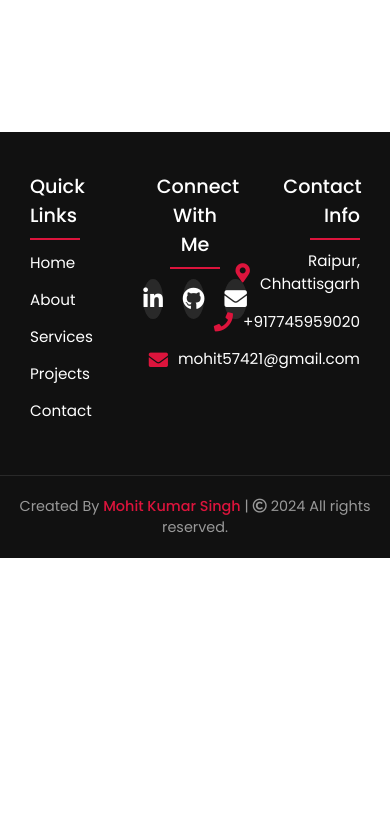
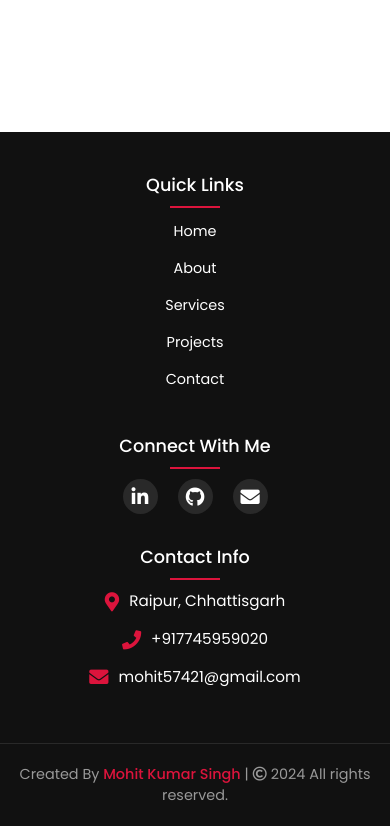
Before and after one commit to mksingh62/Portfolio, a website: page public/views/index.html in a window 390 px wide. Shown: the part 9998-10824 px from the top of the page. Before the commit the page ends 10556 px from the top, so only its background shows below. Drawn offline with nearby package versions, Linux system fonts and the light colour scheme; files that its build step writes are made by us from their sources; no server answers; files whose address does not match are found by name.

Commit message:
Update style.css

```diff
--- a/public/views/style.css
+++ b/public/views/style.css
@@ -304,3 +304,215 @@ button:hover {
     opacity: 0;
     pointer-events: none;
 } */
+
+/* Footer Styles */
+footer {
+    background: #111;
+    padding: 40px 0 0;
+    color: #fff;
+    font-family: 'Poppins', sans-serif;
+}
+
+.footer-content {
+    max-width: 1200px;
+    margin: 0 auto;
+    padding: 0 20px;
+}
+
+.footer-row {
+    display: flex; /* Make this a flex container */
+    flex-direction: row; /* Arrange items horizontally */
+    justify-content: space-between; /* Distribute space between items */
+    align-items: flex-start; /* Align items to the top */
+    width: 100%; /* Take full width of the parent */
+    gap: 30px; /* Add space between flex items */
+}
+
+.footer-section {
+    flex: 1; /* Allow sections to grow and shrink equally */
+    padding: 0 10px;
+    box-sizing: border-box;
+    min-width: 0; /* Prevent content from overflowing */
+}
+
+/* Quick Links Section */
+.footer-section.quick-links {
+    text-align: left;
+}
+
+.footer-section.quick-links ul {
+    margin-top: 20px;
+}
+
+.footer-section.quick-links ul li {
+    margin-bottom: 12px;
+}
+
+/* Connect Section */
+.footer-section.connect {
+    text-align: center;
+}
+
+.social-links {
+    display: flex;
+    gap: 20px;
+    margin-top: 20px;
+    justify-content: center;
+}
+
+.social-links a {
+    color: #fff;
+    font-size: 1.4rem;
+    transition: all 0.3s ease;
+    display: flex;
+    align-items: center;
+    justify-content: center;
+    width: 40px;
+    height: 40px;
+    border-radius: 50%;
+    background: rgba(255, 255, 255, 0.1);
+}
+
+.social-links a:hover {
+    color: #fff;
+    background: #dc143c;
+    transform: translateY(-2px);
+}
+
+/* Contact Info Section */
+.footer-section.contact-info {
+    text-align: right;
+}
+
+.footer-section.contact-info p {
+    margin-bottom: 15px;
+    display: flex;
+    align-items: center;
+    gap: 10px;
+    font-size: 0.95rem;
+    line-height: 1.5;
+    justify-content: flex-end;
+}
+
+.footer-section p i {
+    color: #dc143c;
+    font-size: 1.2rem;
+}
+
+.footer-section h3 {
+    color: #fff;
+    margin-bottom: 20px;
+    font-size: 1.2rem;
+    position: relative;
+    font-weight: 500;
+}
+
+.footer-section h3::after {
+    content: '';
+    position: absolute;
+    bottom: -10px;
+    width: 50px;
+    height: 2px;
+    background: #dc143c;
+}
+
+.footer-section.quick-links h3::after {
+    left: 0;
+    right: auto;
+}
+
+.footer-section.connect h3::after {
+    left: 50%;
+    transform: translateX(-50%);
+    right: auto;
+}
+
+.footer-section.contact-info h3::after {
+    right: 0;
+    left: auto;
+}
+
+.footer-section ul {
+    list-style: none;
+    padding: 0;
+}
+
+.footer-section ul li a {
+    color: #fff;
+    text-decoration: none;
+    transition: color 0.3s ease;
+    font-size: 0.95rem;
+}
+
+.footer-section ul li a:hover {
+    color: #dc143c;
+}
+
+.footer-bottom {
+    text-align: center;
+    padding: 20px 0;
+    margin-top: 40px;
+    border-top: 1px solid rgba(255, 255, 255, 0.1);
+}
+
+.footer-bottom p {
+    font-size: 0.9rem;
+    color: #999;
+}
+
+.footer-bottom a {
+    color: #dc143c;
+    text-decoration: none;
+    font-weight: 500;
+}
+
+.footer-bottom a:hover {
+    text-decoration: underline;
+}
+
+/* Responsive Footer */
+@media (max-width: 768px) {
+    .footer-row {
+        flex-direction: column;
+        align-items: center;
+        gap: 30px;
+    }
+
+    .footer-section {
+        width: 100%; /* Allow sections to take full width on smaller screens */
+        text-align: center !important;
+        padding: 0;
+    }
+
+    .footer-section h3::after {
+        left: 50% !important;
+        transform: translateX(-50%) !important;
+        right: auto !important;
+    }
+
+    .footer-section.contact-info p {
+        justify-content: center !important;
+    }
+
+    .social-links {
+        margin-top: 15px;
+        justify-content: center !important;
+    }
+}
+
+@media (max-width: 480px) {
+    .footer-section h3 {
+        font-size: 1.1rem;
+    }
+
+    .footer-section ul li a,
+    .footer-section p {
+        font-size: 0.9rem;
+    }
+
+    .social-links a {
+        width: 35px;
+        height: 35px;
+        font-size: 1.2rem;
+    }
+}
```
